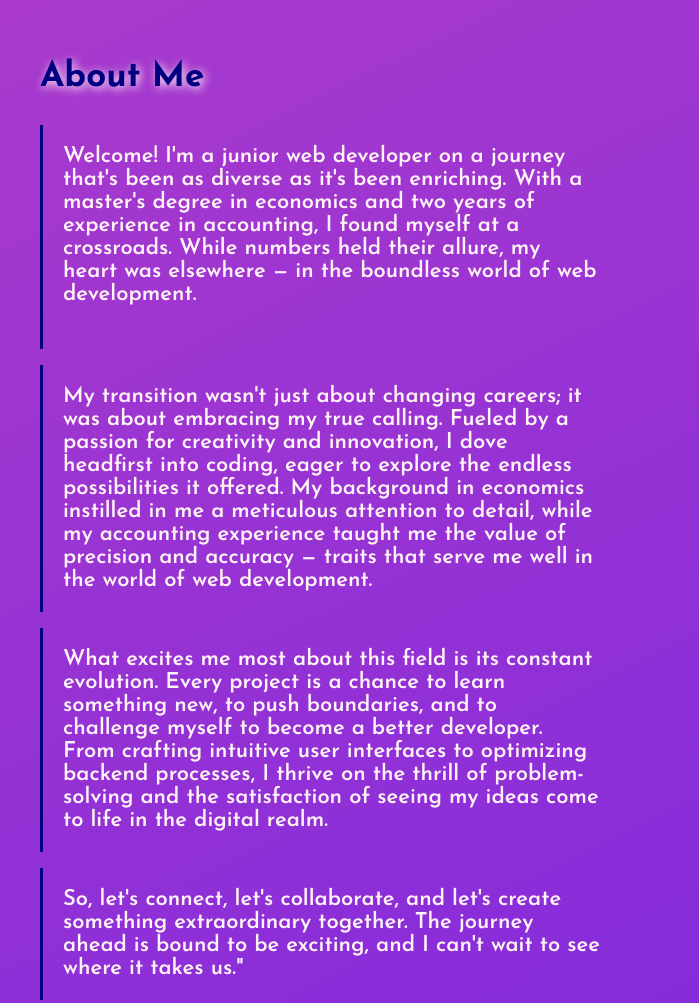
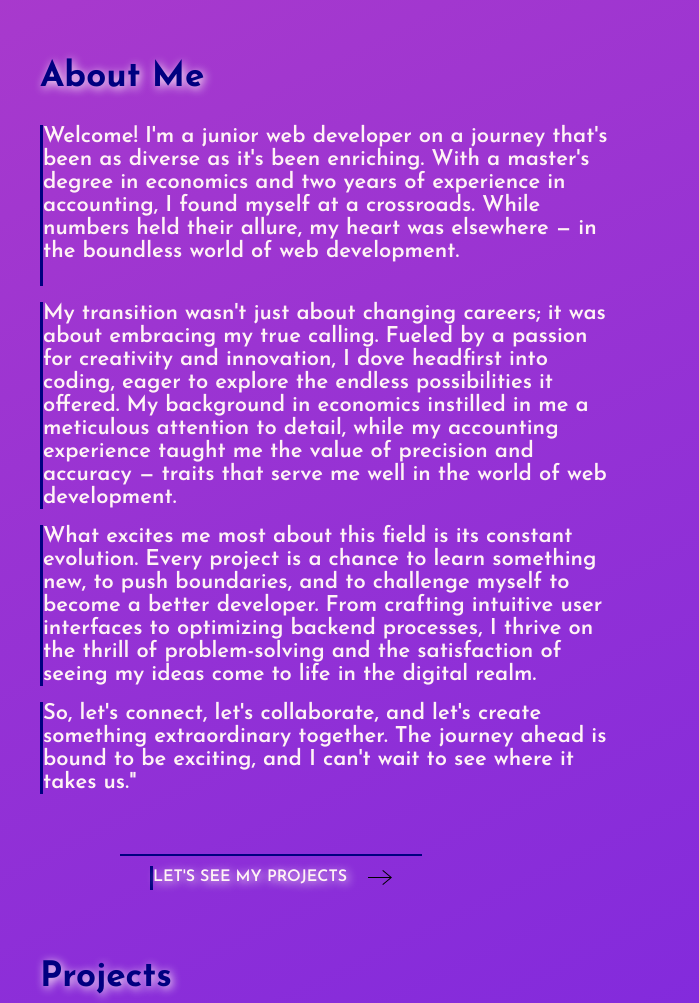
Before and after one commit to yasaman1993/portfolio, a website: page index.html in a window 1280 px wide. Shown: the part 780-1783 px from the top of the page, 0-699 px from the left. Drawn offline with Linux system fonts and the light colour scheme.

Commit message:
edit project part

```diff
--- a/styles/about.scss
+++ b/styles/about.scss
@@ -1,5 +1,5 @@
 #about-section {
-  padding-top: 30px;
+  padding-top: 40px;
   margin-top: 10px;
   width: 100%;
   height: 100vh;
@@ -10,7 +10,7 @@
     margin-left: 20px;
     margin-right: 20px;
     font-size: 22px;
-    padding: 20px;
+    // padding: 20px;
     border-left: 3px solid var(--secondary-color);
   }
 }
```
Also changed, not shown: style.css, 1 other file.
